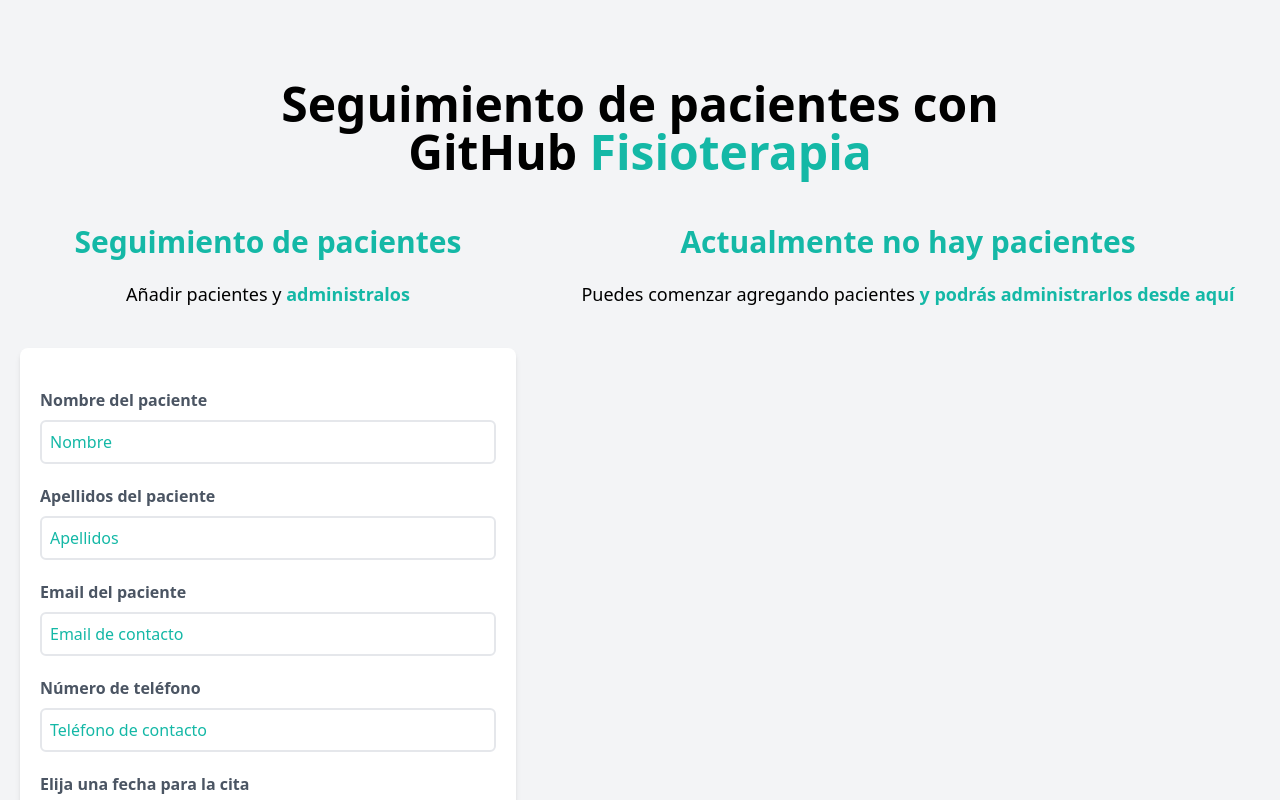
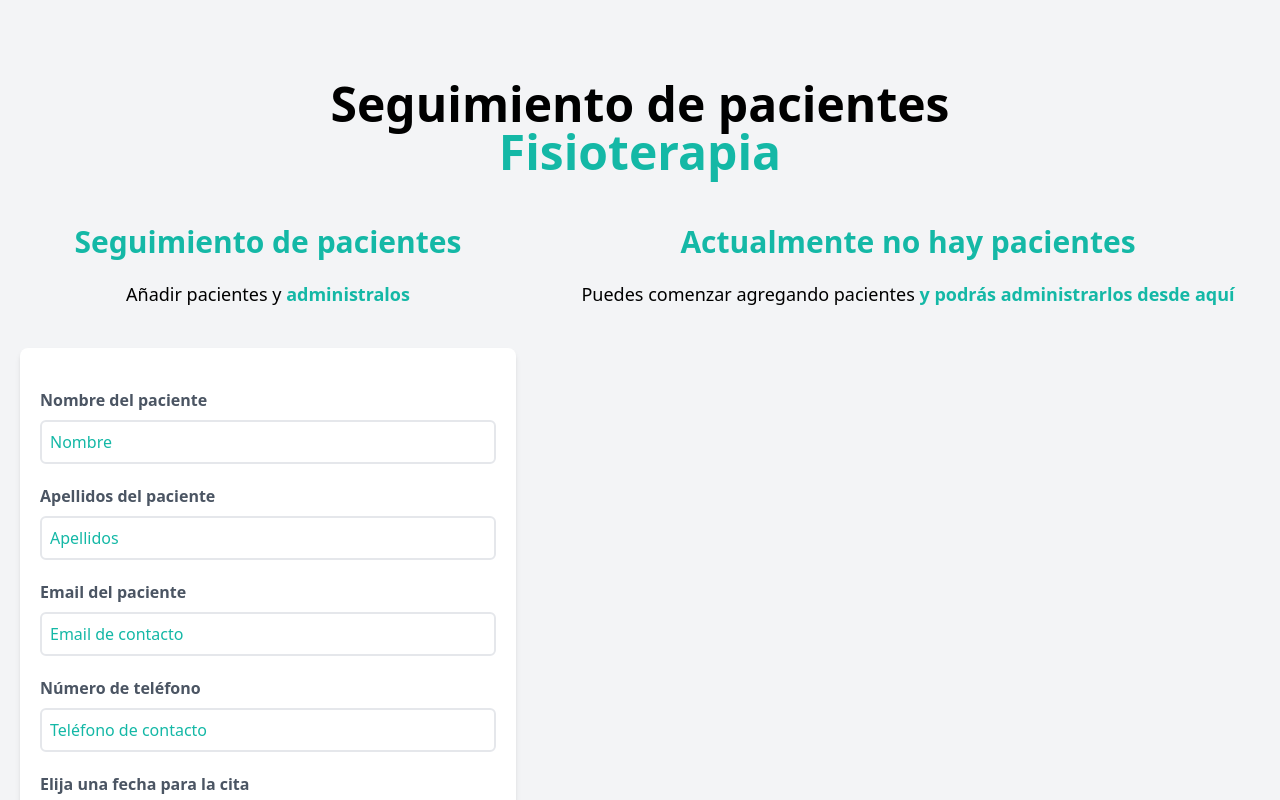
Before and after one commit to Soyjavieralvarez/physiotherapy-patients, a React (Vite) app: page / in a window 1280 px wide. Shown: the top 800 px of the page. Built offline with nearby package versions, Linux system fonts and the light colour scheme.

Commit message:
finished project!

```diff
--- a/src/components/Header.jsx
+++ b/src/components/Header.jsx
@@ -5,7 +5,7 @@
   return (
     <>
     <h1 className='font-black text-5xl text-center md:w-2/3 mx-auto'>
-    Seguimiento de pacientes {''} con GitHub {''}
+    Seguimiento de pacientes {''}
     <span className="text-teal-500 ">Fisioterapia</span>
     </h1>
     </>
```
